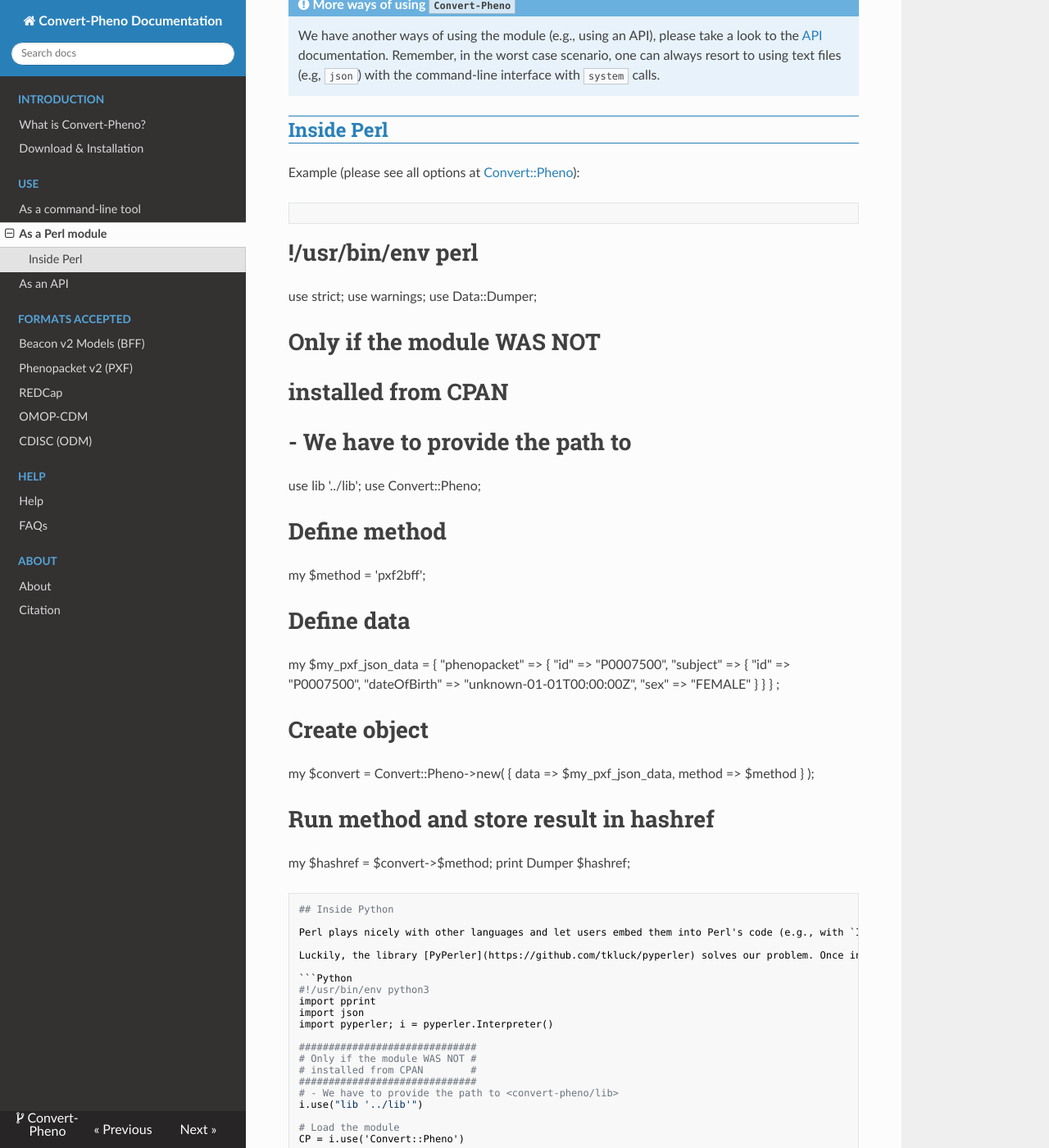
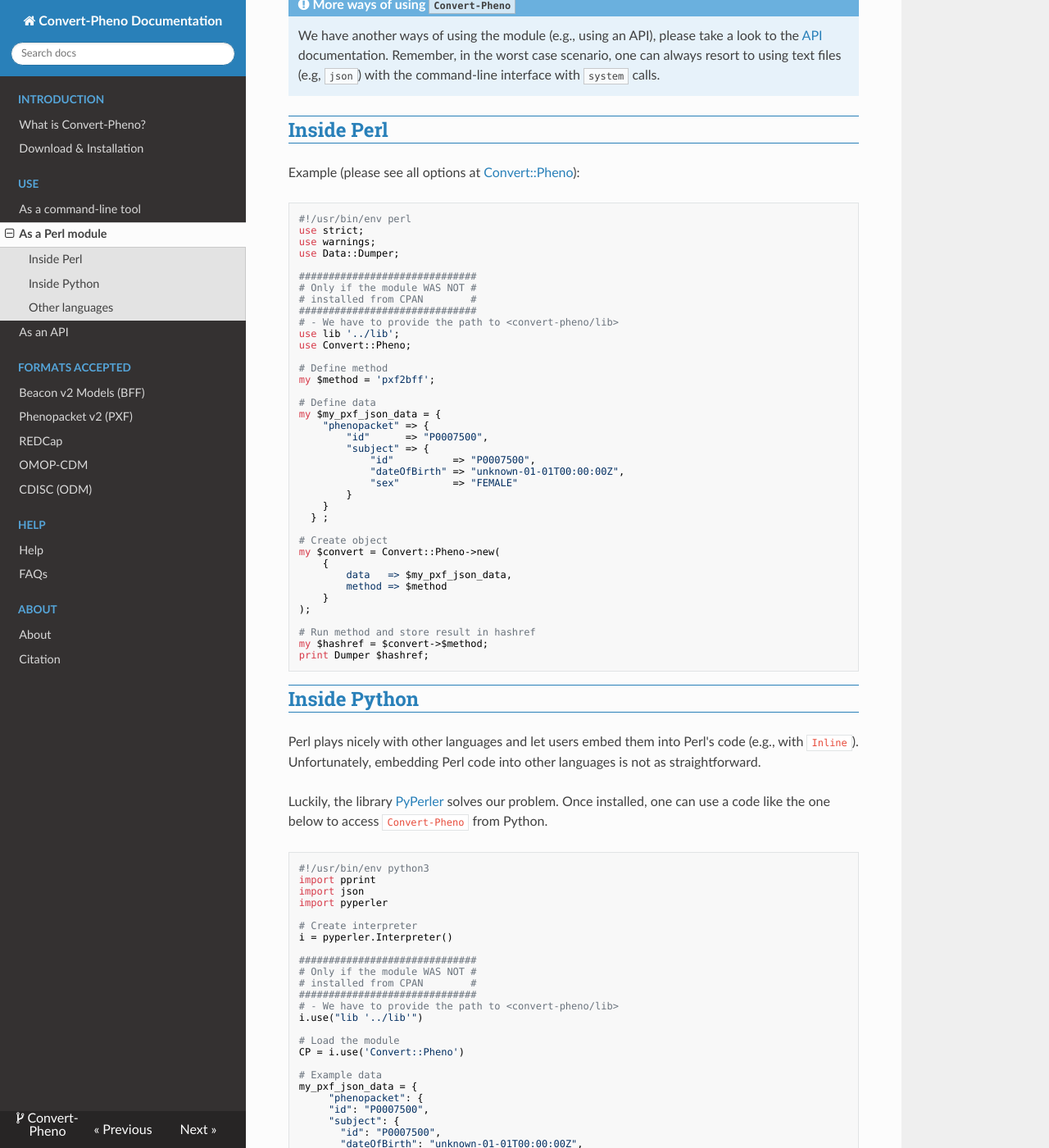
Before and after one commit to CNAG-Biomedical-Informatics/convert-pheno, an MkDocs documentation site: the page built from docs/use-as-a-perl-module.md, in a window 1280 px wide and 1400 px high, scrolled down 339 px. Shown: the whole window at 82% size. Built offline with MkDocs 1.6.1, drawn with Linux system fonts in a browser that asks for light colours; nearby versions of some CDN libraries; some of the changed text lies outside the part shown.

Commit message:
Source commit

````diff
--- a/docs/use-as-a-perl-module.md
+++ b/docs/use-as-a-perl-module.md
@@ -13,7 +13,6 @@
 Example (please see all options at [Convert::Pheno](https://metacpan.org/pod/Convert%3A%3APheno)):
 
 ```Perl
-```
 #!/usr/bin/env perl
 use strict;
 use warnings;
@@ -53,8 +52,8 @@
 # Run method and store result in hashref
 my $hashref = $convert->$method;
 print Dumper $hashref;
+```
 
-```
 ## Inside Python
 
 Perl plays nicely with other languages and let users embed them into Perl's code (e.g., with `Inline`). Unfortunately, embedding Perl code into other languages is not as straightforward.
@@ -65,7 +64,10 @@
 #!/usr/bin/env python3
 import pprint
 import json
-import pyperler; i = pyperler.Interpreter()
+import pyperler
+
+# Create interpreter
+i = pyperler.Interpreter()
 
 ##############################
 # Only if the module WAS NOT #
@@ -79,14 +81,14 @@
 
 # Example data
 my_pxf_json_data = {
-    "phenopacket": {
-    "id": "P0007500",
-    "subject": {
-      "id": "P0007500",
-      "dateOfBirth": "unknown-01-01T00:00:00Z",
-      "sex": "FEMALE"
-    }
-  }
+     "phenopacket": {
+     "id": "P0007500",
+     "subject": {
+       "id": "P0007500",
+       "dateOfBirth": "unknown-01-01T00:00:00Z",
+       "sex": "FEMALE"
+       }
+   }
 }
 
 # Create object
````
Also changed, not shown: other parts of docs/use-as-a-perl-module.md (+1 -1 lines), 1 other file.
